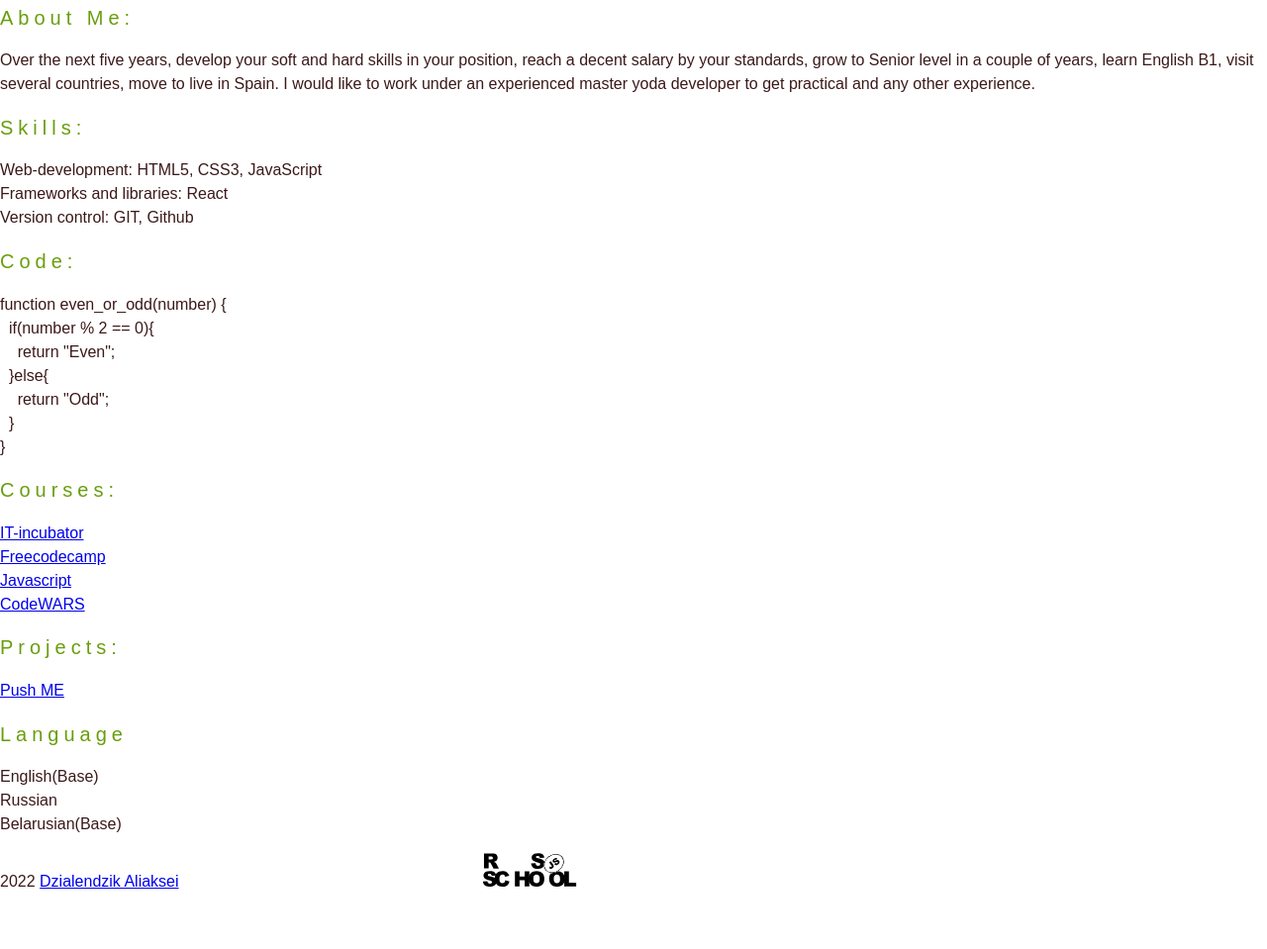
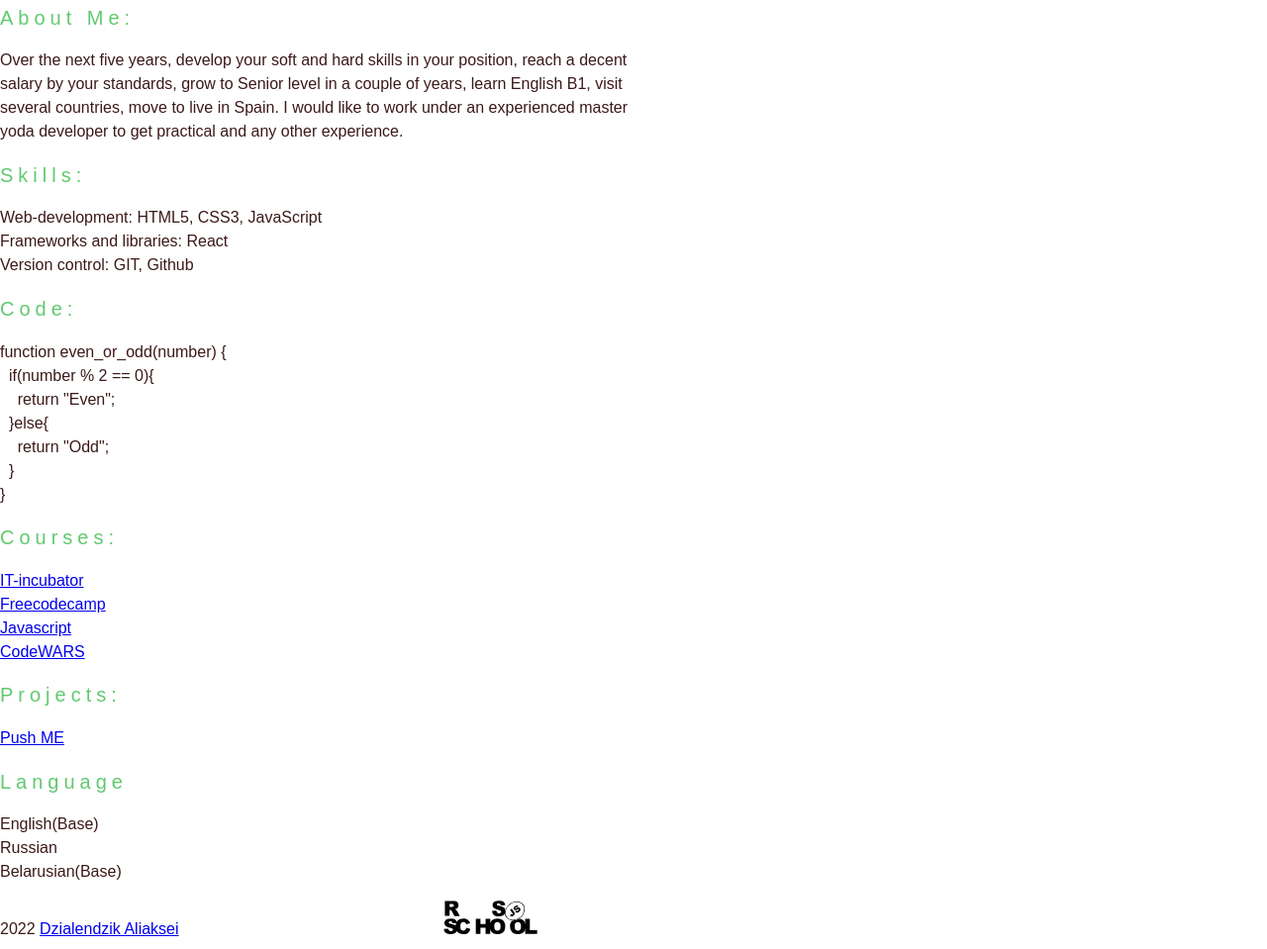
Before and after one commit to DAhood1991/rsschool-cv, a plain HTML site: page index.html in a window 1280 px wide. Shown: the part 561-1520 px from the top of the page at 99% size. Before the commit the page ends 1472 px from the top, so only its background shows below. Drawn offline with Linux system fonts and the light colour scheme.

Commit message:
docs:update readme

```diff
--- a/style.css
+++ b/style.css
@@ -4,7 +4,7 @@
             box-sizing: border-box;
     font-family: 'Poppins', sans-serif;
   }
-html {
+  html {
     scroll-behavior: smooth;
   }
 
@@ -27,19 +27,23 @@ body {
     margin: 0 auto;
     min-height: 50px;
   }
-.main-container {
+  .main-container {
     display: flex;
     flex-wrap: wrap;
   }
 
-.section-title {
+  .section {
+    width: 50%;
+  }
+  .section-title {
     font-size: 20px;
     font-weight: 400;
     text-transform:capitalize;
     letter-spacing: 5px;
-    color: rgb(104, 158, 12);
+    color: #61c96f;
   }
 .header {
+
     background-color: rgba(132, 122, 6, 0.487);
     color:rgb(60, 25, 25);
   }
@@ -62,10 +66,16 @@ body {
       width: 100%;
     }
   }
+.main {
+    margin-bottom: auto;
+  }
 .rs-logo {
-    width: 200px;
+    width: 121px;
     height: 35px;
     transform: translate(250px,0);
     background-size: contain;
     background-repeat: no-repeat;
 }
+.container-footer .title{
+    margin-left: 20px;
+}
```
